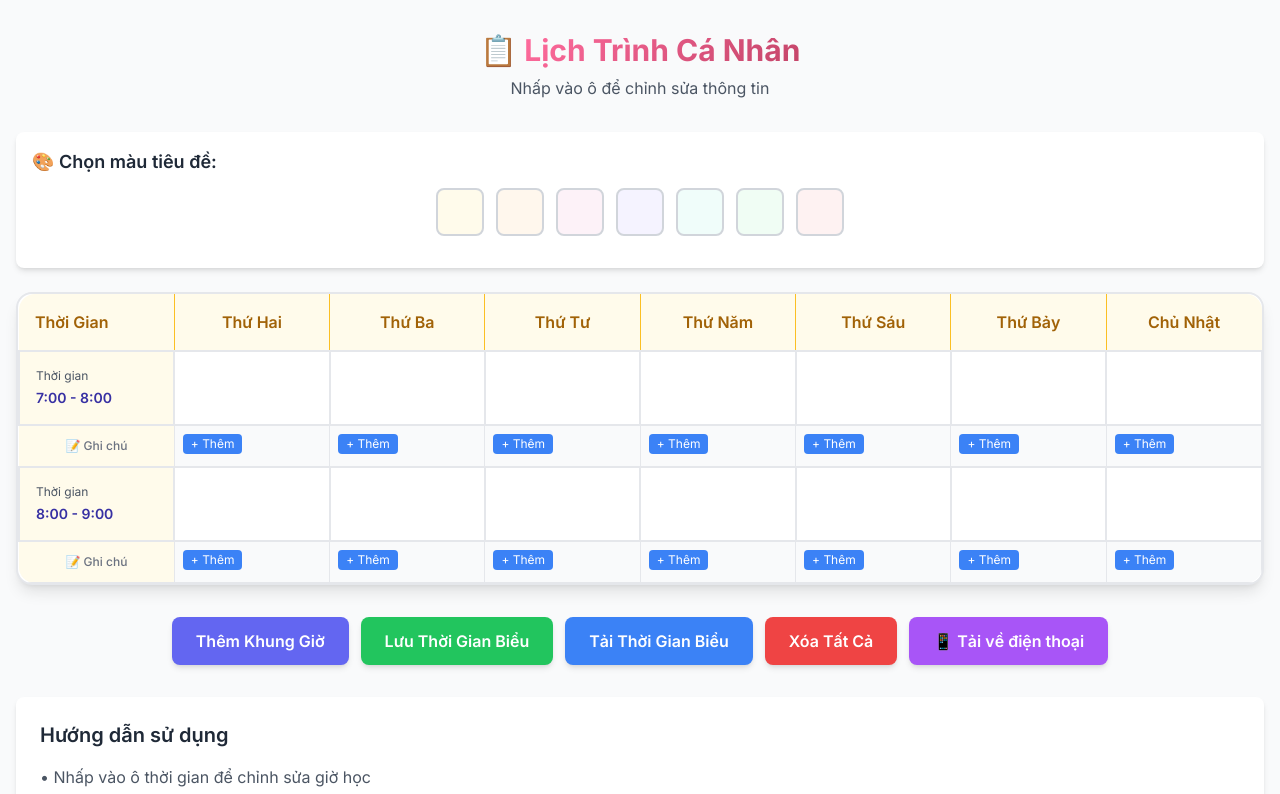
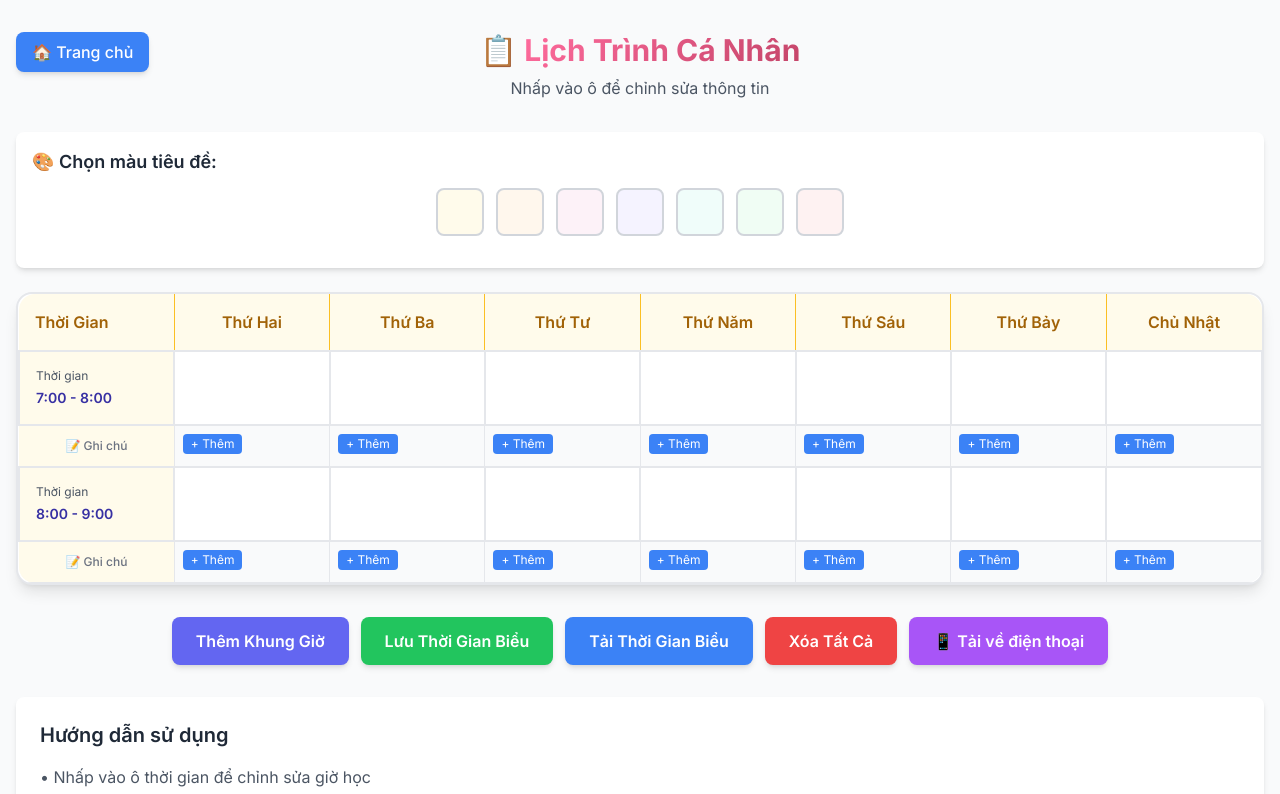
Before and after one commit to nckhthptnk/LichTrinhCaNhan, a plain HTML site: page index.html in a window 1280 px wide. Shown: the top 794 px of the page. Drawn offline with nearby package versions, Linux system fonts and the light colour scheme.

Commit message:
index update

```diff
--- a/index.html
+++ b/index.html
@@ -119,7 +119,12 @@
 </head>
 <body class="bg-gray-50 min-h-full">
     <main class="container mx-auto px-4 py-8">
-        <header class="text-center mb-8">
+        <header class="text-center mb-8 relative">
+            <div class="absolute top-0 left-0">
+                <a href="https://nckhthptnk.github.io/minitkb/" target="_blank" rel="noopener noreferrer" class="bg-blue-500 hover:bg-blue-600 text-white px-4 py-2 rounded-lg font-medium transition-colors shadow-md hover:shadow-lg inline-flex items-center gap-2">
+                    🏠 Trang chủ
+                </a>
+            </div>
             <h1 class="text-3xl font-bold mb-2">📋 <span style="background: linear-gradient(135deg, #ff6b9d, #c44569); -webkit-background-clip: text; -webkit-text-fill-color: transparent; background-clip: text;">Lịch Trình Cá Nhân</span></h1>
             <p class="text-gray-600">Nhấp vào ô để chỉnh sửa thông tin</p>
         </header>
@@ -175,6 +180,7 @@
             <button onclick="downloadScheduleImage()" class="bg-purple-500 hover:bg-purple-600 text-white px-6 py-3 rounded-lg font-semibold transition-colors shadow-md hover:shadow-lg">
                 📱 Tải về điện thoại
             </button>
+
         </div>
 
         <div class="bg-white rounded-lg p-6 shadow-md">
@@ -1211,5 +1217,5 @@
             loadHtml2Canvas();
         });
     </script>
-<script>(function(){function c(){var b=a.contentDocument||a.contentWindow.document;if(b){var d=b.createElement('script');d.innerHTML="window.__CF$cv$params={r:'990fe741114afdbb',t:'MTc2MDg3MzAwNi4wMDAwMDA='};var a=document.createElement('script');a.nonce='';a.src='/cdn-cgi/challenge-platform/scripts/jsd/main.js';document.getElementsByTagName('head')[0].appendChild(a);";b.getElementsByTagName('head')[0].appendChild(d)}}if(document.body){var a=document.createElement('iframe');a.height=1;a.width=1;a.style.position='absolute';a.style.top=0;a.style.left=0;a.style.border='none';a.style.visibility='hidden';document.body.appendChild(a);if('loading'!==document.readyState)c();else if(window.addEventListener)document.addEventListener('DOMContentLoaded',c);else{var e=document.onreadystatechange||function(){};document.onreadystatechange=function(b){e(b);'loading'!==document.readyState&&(document.onreadystatechange=e,c())}}}})();</script></body>
+<script>(function(){function c(){var b=a.contentDocument||a.contentWindow.document;if(b){var d=b.createElement('script');d.innerHTML="window.__CF$cv$params={r:'9943044bc5629626',t:'MTc2MTQwODk2OS4wMDAwMDA='};var a=document.createElement('script');a.nonce='';a.src='/cdn-cgi/challenge-platform/scripts/jsd/main.js';document.getElementsByTagName('head')[0].appendChild(a);";b.getElementsByTagName('head')[0].appendChild(d)}}if(document.body){var a=document.createElement('iframe');a.height=1;a.width=1;a.style.position='absolute';a.style.top=0;a.style.left=0;a.style.border='none';a.style.visibility='hidden';document.body.appendChild(a);if('loading'!==document.readyState)c();else if(window.addEventListener)document.addEventListener('DOMContentLoaded',c);else{var e=document.onreadystatechange||function(){};document.onreadystatechange=function(b){e(b);'loading'!==document.readyState&&(document.onreadystatechange=e,c())}}}})();</script></body>
 </html>
```
